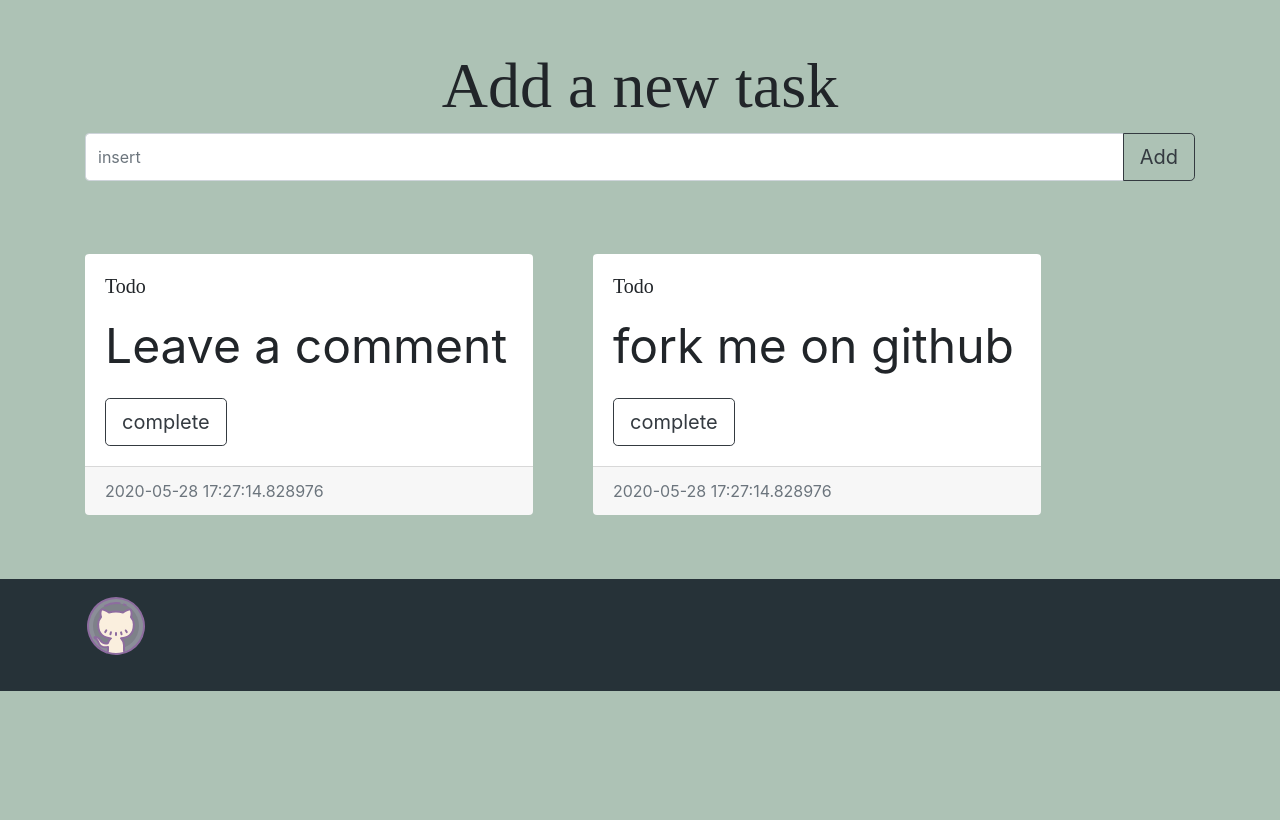
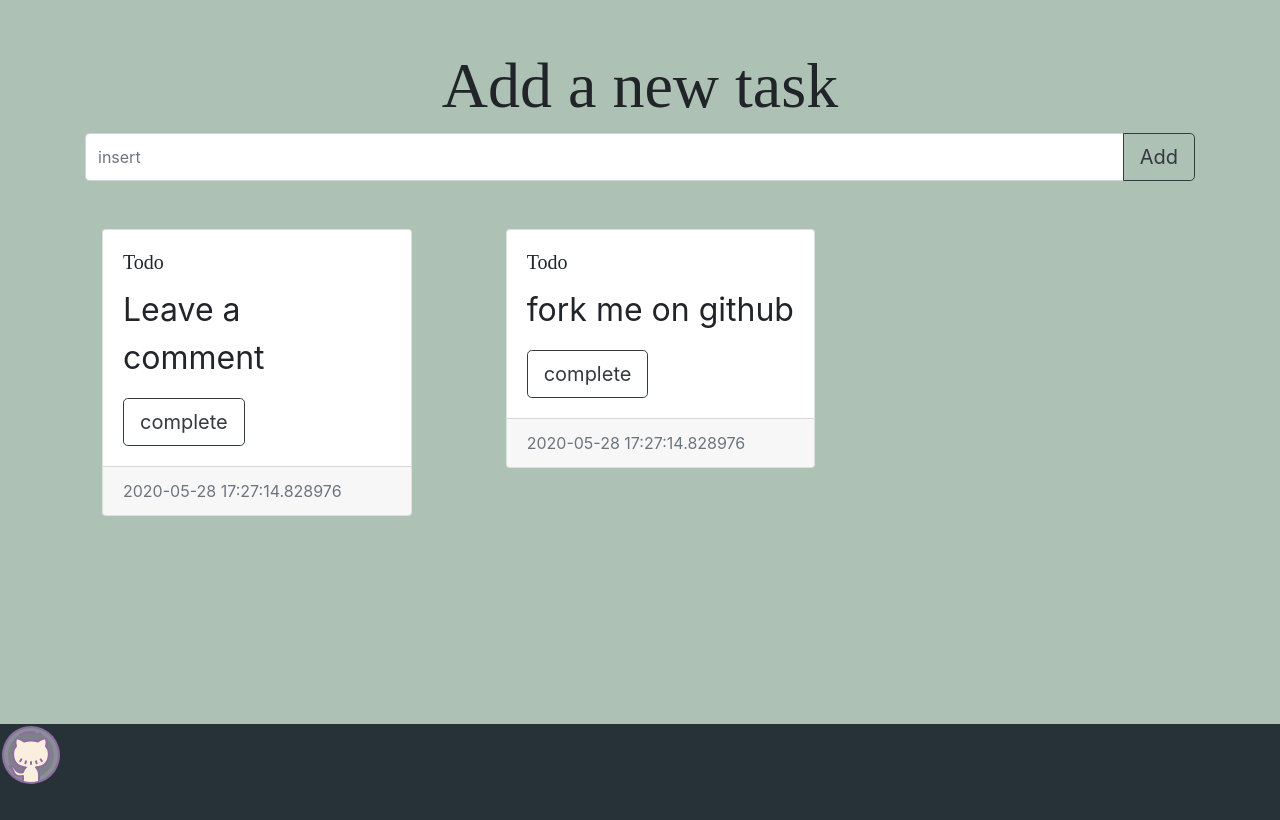
Before and after one commit to s1ntaxe770r/the-man, a Flask app: page / in a window 1280 px wide. Before the commit the page ends 691 px from the top, so only its background shows below. Run offline with Flask 2, Linux system fonts and the light colour scheme; data comes from the database, SQL or seed files in the repository; both versions use the stored data as it was after the commit; some libraries are stand-ins or nearby versions.

Commit message:
final build

```diff
--- a/app.py
+++ b/app.py
@@ -52,4 +52,4 @@ def social():
 
 
 if __name__ == '__main__':
-    app.run()
+    app.run(host='0.0.0.0')
--- a/templates/index.html
+++ b/templates/index.html
@@ -27,10 +27,10 @@
 
         {% for todo in todos %}
         <div class="col-sm-6">
-          <div class="card" style="width: 28rem; border: #829D93; margin-top:3.6em; margin-bottom:4.0em;" >
+          <div class="card" style="margin:2rem;">
             <div class="card-body">
               <h5 class="card-title" style="font-family:helvatica;">Todo</h5>
-              <p class="card-text" style="font-size:3em;">{{ todo.task }} </p>
+              <p class="card-text" style="font-size:2em;">{{ todo.task }} </p>
               <form method="POST" action="{{ url_for('delete') }}">
                 <input type="hidden" value="{{todo.task }}" name="task">
                 <button type="submit" class="btn btn-lg btn-outline-dark">complete</button>
@@ -53,13 +53,12 @@
 
 
 
-    <footer class="footer mt-auto py-3" style="background:#263238; position:relative; clear:both; height:7em; margin-top:-200px;">
-      <div class="container">
+    <footer style="background:#263238; height:6em; margin-top:11em; width:100%;" >
         <span class="text-muted">
           <a href="{{ url_for('social') }}"><img src="{{ url_for('static',filename='github.svg') }}">
           </a>
         </span>
-      </div>
+
     </footer>
 
 </body>
```
Also changed, not shown: todo.db, 1 other file.
